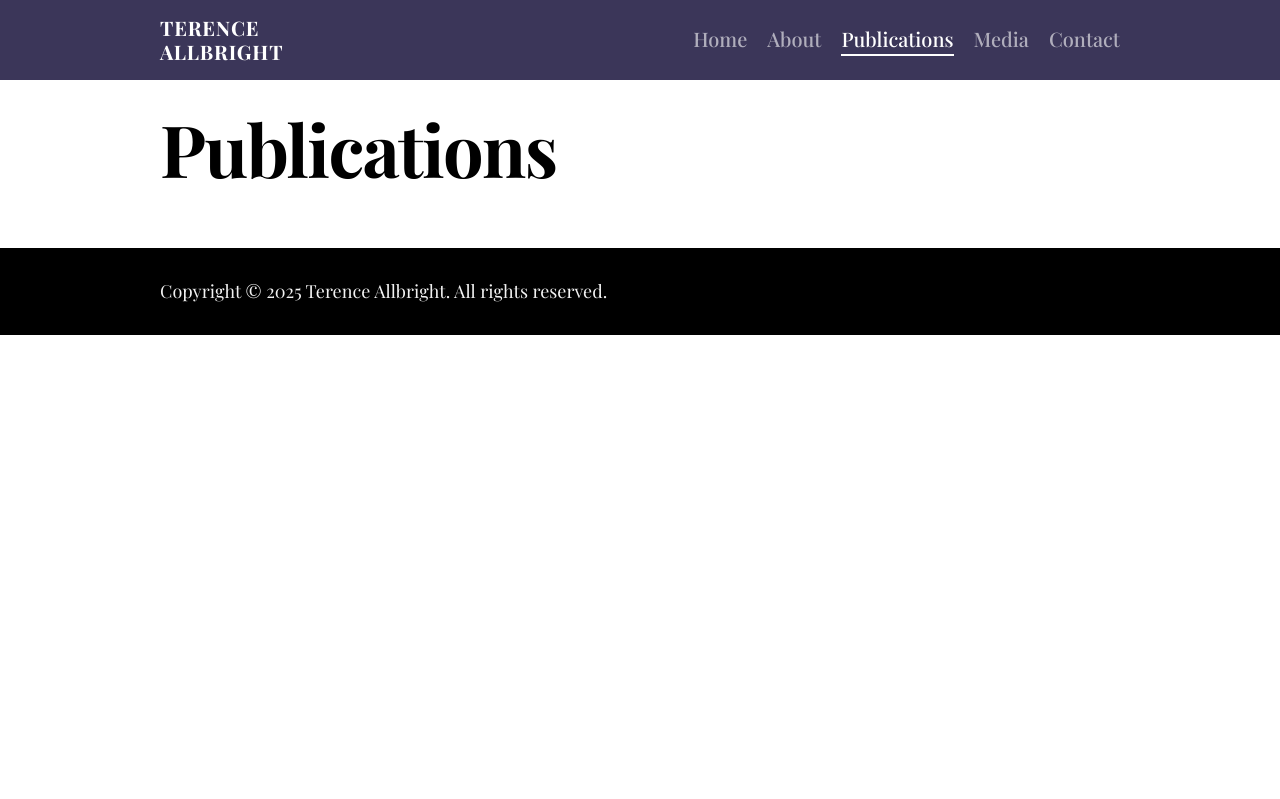
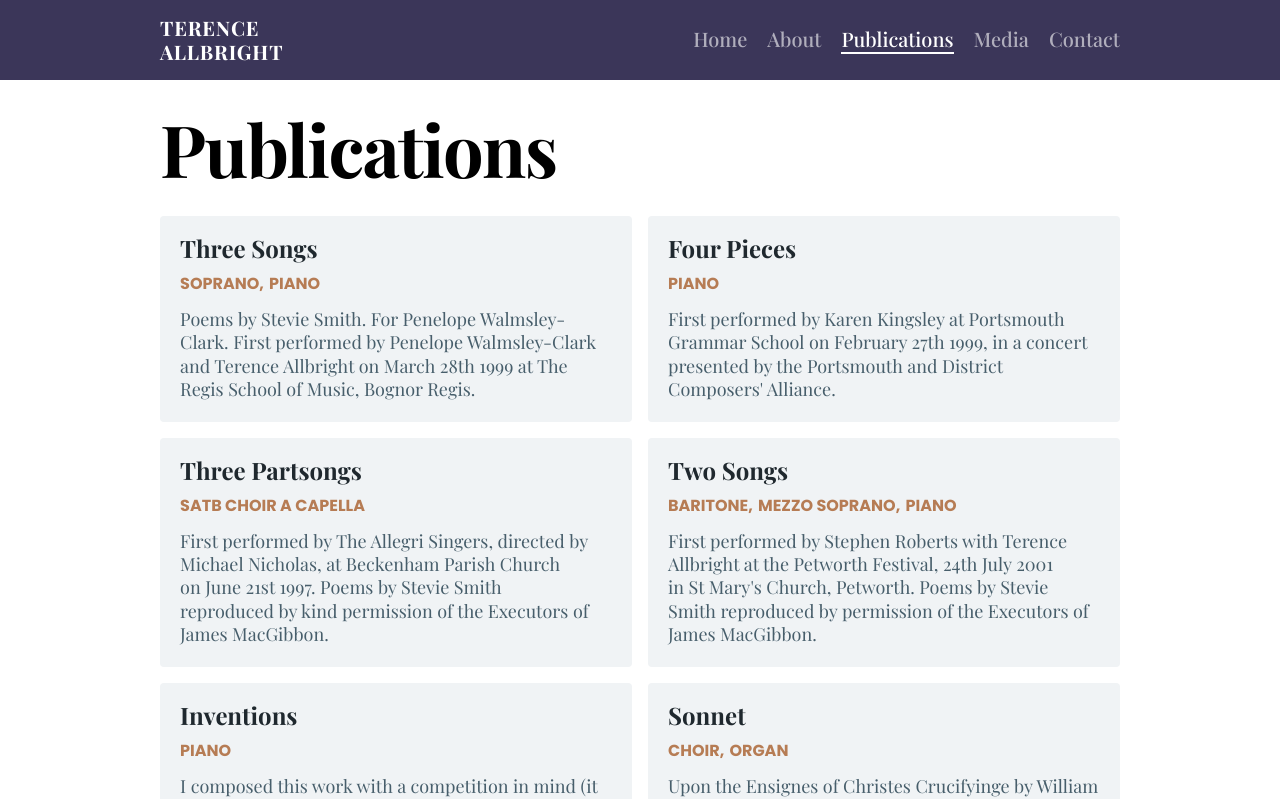
Before and after one commit to Black-and-White-Web-Development/terence-allbright-composer, a React (Vite) app: page /publications in a window 1280 px wide. Shown: the top 799 px of the page. Built offline with nearby package versions, Linux system fonts and the light colour scheme; a web font is replaced by a local one.

Commit message:
Feat: add content for "Publications" page

```diff
--- a/src/pages/Publications.jsx
+++ b/src/pages/Publications.jsx
@@ -1,7 +1,21 @@
+import Publication from "../components/Publication/Publication";
+import pubsData from "/src/data/publications.json";
+import "./Publications.scss";
+
 const Publications = function () {
+	const pubsElements = pubsData.map(pub => (
+		<Publication
+			key={pub.id}
+			title={pub.title}
+			instruments={pub.instruments}
+			description={pub.description}
+		/>
+	));
+
 	return (
-		<section className="fb-col-wrapper">
-			<h1>Publications</h1>
+		<section className="publications fb-col-wrapper">
+			<h1 className="publications__heading">Publications</h1>
+			<div className="publications__publications">{pubsElements}</div>
 		</section>
 	);
 };
--- /dev/null
+++ b/src/pages/Publications.scss
@@ -0,0 +1,12 @@
+@use "/src/scss/util/" as u;
+
+.publications {
+	&__publications {
+		display: grid;
+		gap: u.rem(16);
+
+		@include u.breakpoint(medium) {
+			grid-template-columns: repeat(auto-fit, minmax(u.rem(400), 1fr));
+		}
+	}
+}
--- a/src/scss/globals/_colours.scss
+++ b/src/scss/globals/_colours.scss
@@ -100,8 +100,8 @@
 	--cl-neutral-200: hsl(var(--cl-neutral-hue), var(--cl-neutral-saturation), 90%);
 	--cl-neutral-300: hsl(var(--cl-neutral-hue), var(--cl-neutral-saturation), 85%);
 	--cl-neutral-400: hsl(var(--cl-neutral-hue), var(--cl-neutral-saturation), 80%);
-	--cl-neutral-500: hsl(var(--cl-neutral-hue), var(--cl-neutral-saturation), 50%);
-	--cl-neutral-600: hsl(var(--cl-neutral-hue), var(--cl-neutral-saturation), 30%);
+	--cl-neutral-500: hsl(var(--cl-neutral-hue), var(--cl-neutral-saturation), 45%);
+	--cl-neutral-600: hsl(var(--cl-neutral-hue), var(--cl-neutral-saturation), 35%);
 	--cl-neutral-700: hsl(var(--cl-neutral-hue), var(--cl-neutral-saturation), 25%);
 	--cl-neutral-800: hsl(var(--cl-neutral-hue), var(--cl-neutral-saturation), 15%);
 	--cl-neutral-900: hsl(var(--cl-neutral-hue), var(--cl-neutral-saturation), 0%);
@@ -134,6 +134,8 @@
 		--cl-neutral-saturation: 30%;
 		--cl-shade-multiplier: 0.6;
 
+		--cl-neutral-500: hsl(var(--cl-neutral-hue), var(--cl-neutral-saturation), 65%);
+
 		--heading-primary: var(--cl-neutral-200);
 		--heading-secondary: var(--cl-secondary);
 		--text-primary: var(--cl-neutral-100);
--- a/src/scss/globals/_typography.scss
+++ b/src/scss/globals/_typography.scss
@@ -45,20 +45,25 @@ h2 {
 }
 
 h3 {
-	font-family: var(--sans-serif);
+	font-family: var(--serif);
 	font-size: u.rem(20);
 	font-size: clamp(u.rem(20), 1.15rem + 0.51vw, u.rem(24));
 	font-weight: 700;
-	text-transform: uppercase;
+	line-height: 1;
+
+	color: var(--text-primary);
 }
 
-p {
-	font-size: u.rem(18);
+p,
+li {
+	font-size: u.rem(16);
+	font-size: clamp(u.rem(16), 0.78125rem + 0.5vw, u.rem(18));
 	line-height: 1.3;
 	text-wrap: pretty;
 
-	&.xsmall {
-		font-size: u.rem(16);
+	&.small {
+		font-size: u.rem(14);
+		font-size: clamp(u.rem(14), 0.65625rem + 0.5vw, u.rem(16));
 	}
 
 	&.medium {
```
